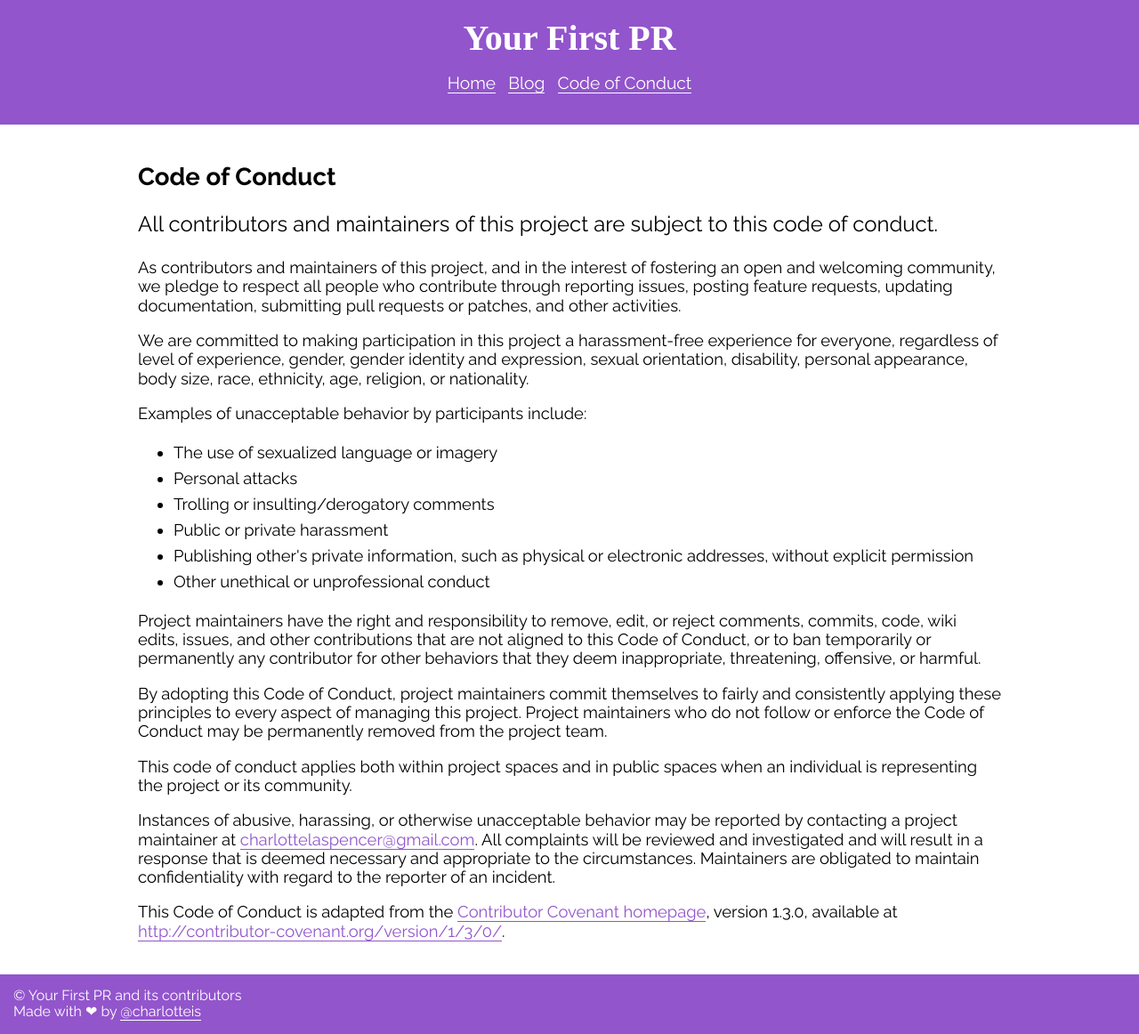
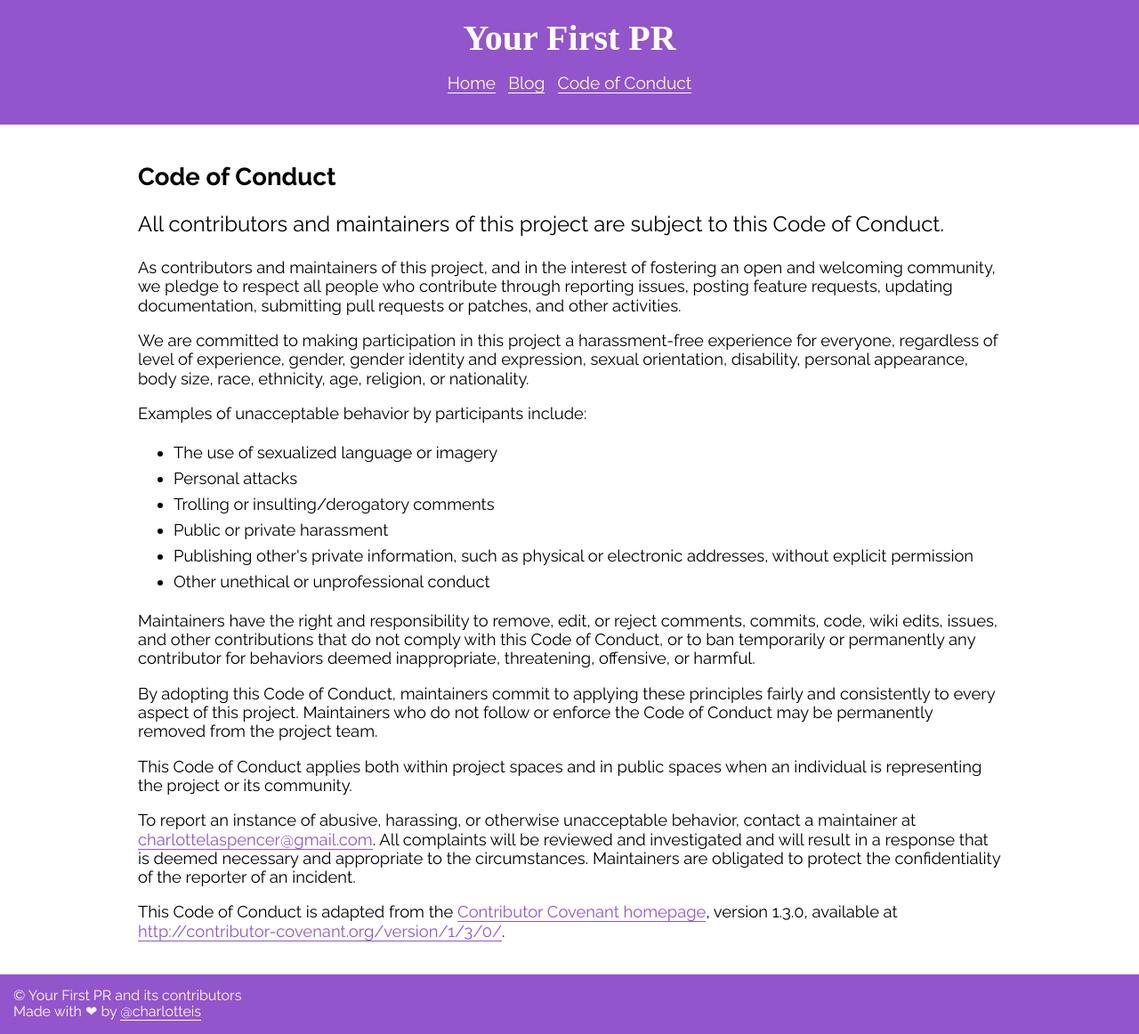
Before and after one commit to yourfirstpr/yourfirstpr.github.io, a Jekyll site: the page built from coc.html, in a window 1280 px wide. Shown: the whole page at 89% size. Built offline with Jekyll 4.4.1, drawn with Linux system fonts in a browser that asks for light colours; nearby versions of some CDN libraries; some web fonts are replaced.

Commit message:
Edited language for consistency, readability
Replaced "project maintainer" with "maintainer" throughout to be consistent with intro paragraphs.
Replaced "code of conduct" with "Code of Conduct"
Edited paragraph about how to report an incident to remove passive voice and make it more user-friendly.
Cleaned up passive, redundant and confusing language: "maintainers...maintain confidentiality" to "maintainers...protect confidentiality", "contributions that are aligned to" to "contributions that comply with"

```diff
--- a/coc.html
+++ b/coc.html
@@ -5,7 +5,7 @@ title: Code of conduct
   <section id='#introduction'>
     <h2>Code of Conduct</h2>
     <p id='headline'>
-      All contributors and maintainers of this project are subject to this code of conduct.
+      All contributors and maintainers of this project are subject to this Code of Conduct.
     </p>
 
     <p>
@@ -35,32 +35,31 @@ title: Code of conduct
     </p>
 
     <p>
-      Project maintainers have the right and responsibility to remove, edit, or
+      Maintainers have the right and responsibility to remove, edit, or
       reject comments, commits, code, wiki edits, issues, and other contributions
-      that are not aligned to this Code of Conduct, or to ban temporarily or
-      permanently any contributor for other behaviors that they deem inappropriate,
+      that do not comply with this Code of Conduct, or to ban temporarily or
+      permanently any contributor for behaviors deemed inappropriate,
       threatening, offensive, or harmful.
     </p>
 
     <p>
-      By adopting this Code of Conduct, project maintainers commit themselves to
-      fairly and consistently applying these principles to every aspect of managing
-      this project. Project maintainers who do not follow or enforce the Code of
+      By adopting this Code of Conduct, maintainers commit to
+      applying these principles fairly and consistently to every aspect of
+      this project. Maintainers who do not follow or enforce the Code of
       Conduct may be permanently removed from the project team.
     </p>
 
     <p>
-      This code of conduct applies both within project spaces and in public spaces
+      This Code of Conduct applies both within project spaces and in public spaces
       when an individual is representing the project or its community.
     </p>
 
     <p>
-      Instances of abusive, harassing, or otherwise unacceptable behavior may be
-      reported by contacting a project maintainer at <a href='mailto:charlottelaspencer@gmail.com'>charlottelaspencer@gmail.com</a>. All
-      complaints will be reviewed and investigated and will result in a response that
+      To report an instance of abusive, harassing, or otherwise unacceptable behavior,
+      contact a maintainer at <a href='mailto:charlottelaspencer@gmail.com'>charlottelaspencer@gmail.com</a>.
+      All complaints will be reviewed and investigated and will result in a response that
       is deemed necessary and appropriate to the circumstances. Maintainers are
-      obligated to maintain confidentiality with regard to the reporter of an
-      incident.
+      obligated to protect the confidentiality of the reporter of an incident.
     </p>
 
     <p>
```
